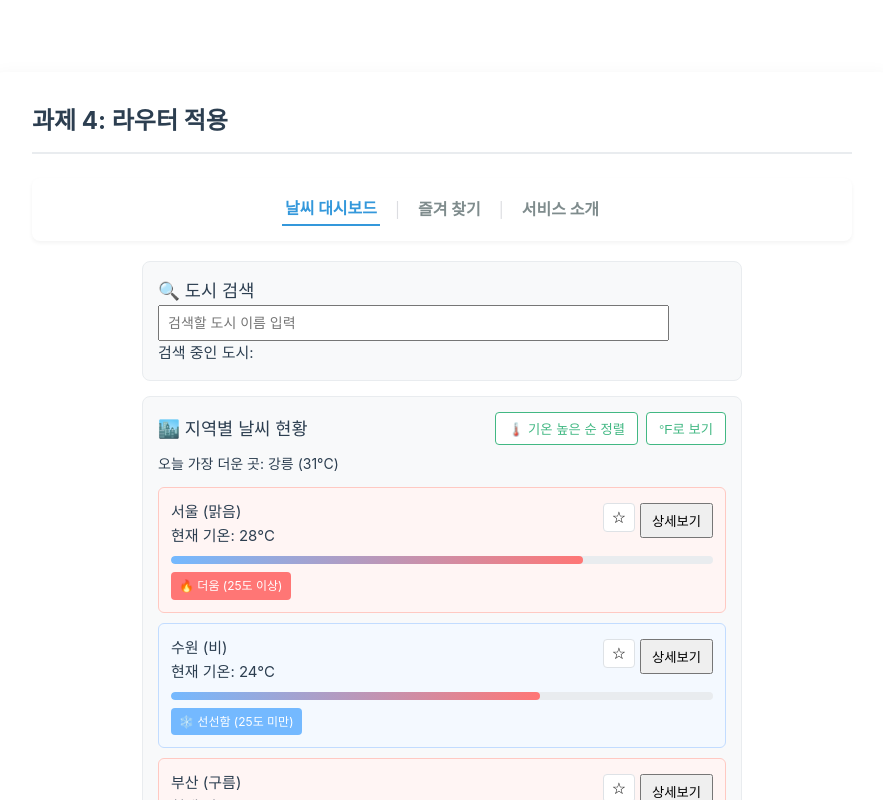
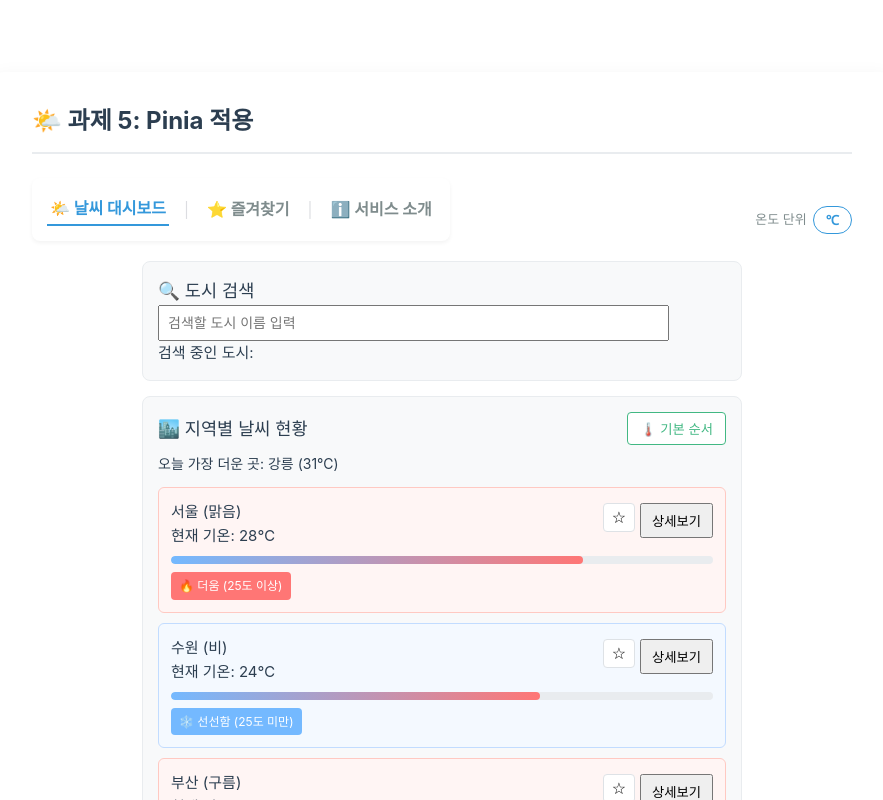
Before and after one commit to Taeyum/skala-vue, a Vue app: page / in a window 1280 px wide. Shown: the top 800 px of the page, without its empty margins (50-933 px from the left). Built offline with nearby package versions, Linux system fonts and the light colour scheme.

Commit message:
feat: Weather Store 과제 1~4 요구사항 구현

```diff
--- a/src/App.vue
+++ b/src/App.vue
@@ -1,48 +1,52 @@
 <script setup>
 import './assets/exercise.css'
-import { ref, provide, watch } from 'vue'
 import { RouterLink, RouterView } from 'vue-router';
+import { useFavoriteStore } from './stores/favoriteStore';
+import UnitToggler from '@/components/exercise/UnitToggler.vue';
 
-// 즐겨찾기 상태를 앱 최상위로 승격 (라우트 간 공유를 위해)
-const favoriteIds = ref([])
-
-const toggleFavorite = (cityId) => {
-  const index = favoriteIds.value.indexOf(cityId)
-  if (index === -1) {
-    favoriteIds.value.push(cityId)
-  } else {
-    favoriteIds.value.splice(index, 1)
-  }
-}
-
-watch(
-  favoriteIds,
-  (newVal) => {
-    console.log(`[watch] 즐겨찾기 변경! 현재 ${newVal.length}개:`, newVal.join(', '))
-  },
-  { deep: true },
-)
-
-// 하위 모든 컴포넌트에서 inject 가능
-provide('favoriteIds', favoriteIds)
-provide('toggleFavorite', toggleFavorite)
+const favoriteStore = useFavoriteStore()
 </script>
 
 <template>
   <div class="app-container">
-    <h1> 과제 4: 라우터 적용 </h1>
+    <h1>🌤️ 과제 5: Pinia 적용</h1>
     <hr />
 
-    <nav class="navigation-bar">
-      <RouterLink to="/" class="nav-item">날씨 대시보드</RouterLink>
-      <span class="divider">|</span>
-      <RouterLink to="/favorites" class="nav-item">즐겨 찾기</RouterLink>
-      <span class="divider">|</span>
-      <RouterLink to="/about" class="nav-item">서비스 소개</RouterLink>
-    </nav>
+    <div class="nav-row">
+      <nav class="navigation-bar">
+        <RouterLink to="/" class="nav-item">🌤️ 날씨 대시보드</RouterLink>
+        <span class="divider">|</span>
+        <RouterLink to="/favorites" class="nav-item">
+          ⭐ 즐겨찾기
+          <span v-if="favoriteStore.hasFavorite" class="badge-count">{{ favoriteStore.favoriteCount }}</span>
+        </RouterLink>
+        <span class="divider">|</span>
+        <RouterLink to="/about" class="nav-item">ℹ️ 서비스 소개</RouterLink>
+      </nav>
+
+      <UnitToggler />
+    </div>
 
     <main>
       <RouterView />
     </main>
   </div>
 </template>
+
+<style scoped>
+.nav-row {
+  display: flex;
+  align-items: center;
+  justify-content: space-between;
+  gap: 12px;
+}
+.badge-count {
+  display: inline-block;
+  min-width: 18px;
+  padding: 1px 6px;
+  border-radius: 10px;
+  background: #f7b731;
+  color: #fff;
+  font-size: 11px;
+}
+</style>
--- /dev/null
+++ b/src/components/exercise/UnitToggler.vue
@@ -0,0 +1,42 @@
+<script setup>
+import { useConfigStore } from '@/stores/configStore.js'
+
+const configStore = useConfigStore()
+</script>
+
+<template>
+  <div class="unit-toggler">
+    <span class="label">온도 단위</span>
+    <button class="btn-unit" @click="configStore.toggleUnit">
+      {{ configStore.unitSymbol }}
+    </button>
+  </div>
+</template>
+
+<style scoped>
+.unit-toggler {
+  display: flex;
+  align-items: center;
+  gap: 6px;
+}
+
+.label {
+  font-size: 13px;
+  color: #7f8c8d;
+}
+
+.btn-unit {
+  padding: 4px 12px;
+  border: 1px solid #3498db;
+  border-radius: 20px;
+  background: #fff;
+  color: #3498db;
+  font-weight: bold;
+  cursor: pointer;
+}
+
+.btn-unit:hover {
+  background: #3498db;
+  color: #fff;
+}
+</style>
--- a/src/components/exercise/WeatherCard.vue
+++ b/src/components/exercise/WeatherCard.vue
@@ -43,7 +43,7 @@ const emit = defineEmits(['select-card', 'click-detail', 'toggle-favorite'])
         @click="emit('select-card', city)"
     >
         <h4>{{ city.name }} ({{ city.status }})</h4>
-        <p>현재 기온: {{ displayTemp ?? '측정 불가' }}{{ city.temp === null ? '' : `°${unit}` }}</p>
+        <p>현재 기온: {{ displayTemp ?? '측정 불가' }}{{ city.temp === null ? '' : unit }}</p>
 
         <TempGauge v-if="city.temp !== null" :width="gaugeWidth" />
         <WeatherBadge :temp="city.temp" />
--- /dev/null
+++ b/src/stores/configStore.js
@@ -0,0 +1,29 @@
+import { ref, computed } from 'vue'
+import { defineStore } from 'pinia'
+
+export const useConfigStore = defineStore('config', () => {
+  // state
+  const unit = ref('celsius')
+  const sortOrder = ref('none') // 'none' | 'desc' | 'asc'
+
+  // getters
+  const unitSymbol = computed(() => (unit.value === 'celsius' ? '℃' : '℉'))
+  const sortLabel = computed(() => {
+    if (sortOrder.value === 'desc') return '🌡️ 기온 높은 순'
+    if (sortOrder.value === 'asc') return '🌡️ 기온 낮은 순'
+    return '🌡️ 기본 순서'
+  })
+
+  // actions
+  function toggleUnit() {
+    unit.value = unit.value === 'celsius' ? 'fahrenheit' : 'celsius'
+  }
+
+  function toggleSort() {
+    if (sortOrder.value === 'none') sortOrder.value = 'desc'
+    else if (sortOrder.value === 'desc') sortOrder.value = 'asc'
+    else sortOrder.value = 'none'
+  }
+
+  return { unit, sortOrder, unitSymbol, sortLabel, toggleUnit, toggleSort }
+})
--- /dev/null
+++ b/src/stores/favoriteStore.js
@@ -0,0 +1,27 @@
+import { ref, computed } from 'vue'
+import { defineStore } from 'pinia'
+
+export const useFavoriteStore = defineStore('favorite', () => {
+  // state
+  const favoriteIds = ref([])
+
+  // getters
+  const favoriteCount = computed(() => favoriteIds.value.length)
+  const hasFavorite = computed(() => favoriteIds.value.length > 0)
+
+  // actions
+  function toggleFavorite(cityId) {
+    const index = favoriteIds.value.indexOf(cityId)
+    if (index === -1) {
+      favoriteIds.value.push(cityId)
+    } else {
+      favoriteIds.value.splice(index, 1)
+    }
+  }
+
+  function isFavorite(cityId) {
+    return favoriteIds.value.includes(cityId)
+  }
+
+  return { favoriteIds, favoriteCount, hasFavorite, toggleFavorite, isFavorite }
+})
--- a/src/views/FavoriteView.vue
+++ b/src/views/FavoriteView.vue
@@ -1,10 +1,10 @@
 <script setup>
-import { ref, computed, inject } from 'vue'
+import { ref, computed } from 'vue'
 import { useRouter } from 'vue-router'
+import { useFavoriteStore } from '@/stores/favoriteStore.js'
 
 const router = useRouter()
-const favoriteIds = inject('favoriteIds')
-const toggleFavorite = inject('toggleFavorite')
+const favoriteStore = useFavoriteStore()
 
 // 도시 이름 조회용 (홈과 동일 데이터 — Pinia 도입 전 임시)
 const cityNames = ref({
@@ -16,8 +16,9 @@ const cityNames = ref({
   city_06: '제주',
 })
 
+// favoriteList의 참조 대상 변경
 const favoriteList = computed(() =>
-  favoriteIds.value.map((id) => ({ id, name: cityNames.value[id] ?? '알 수 없는 지역' })),
+  favoriteStore.favoriteIds.map((id) => ({ id, name: cityNames.value[id] ?? '알 수 없는 지역' })),
 )
 
 const goDetail = (id) => {
@@ -36,7 +37,7 @@ const goDetail = (id) => {
     <ul v-else class="fav-list">
       <li v-for="item in favoriteList" :key="item.id">
         <span class="name" @click="goDetail(item.id)">{{ item.name }}</span>
-        <button class="btn-remove" @click="toggleFavorite(item.id)">해제</button>
+        <button class="btn-remove" @click="favoriteStore.toggleFavorite(item.id)">해제</button>
       </li>
     </ul>
   </div>
--- a/src/views/WeatherDetailView.vue
+++ b/src/views/WeatherDetailView.vue
@@ -1,9 +1,11 @@
 <script setup>
-import { ref, onMounted } from 'vue'
+import { ref, computed, onMounted } from 'vue'
 import { useRoute, useRouter } from 'vue-router'
+import { useConfigStore } from '@/stores/configStore.js'
 
 const route = useRoute()
 const router = useRouter()
+const configStore = useConfigStore()
 
 // 상세 화면 전용 Mock Data (7장 Pinia 도입 전까지 임시)
 const cityDetails = [
@@ -17,6 +19,15 @@ const cityDetails = [
 
 // 선택된 도시 객체
 const city = ref(null)
+
+const displayTemp = computed(() => {
+  const rawTemp = city.value?.temp // 원본 데이터는 섭씨 숫자
+  if (rawTemp === null || rawTemp === undefined) return null
+  if (configStore.unit === 'fahrenheit') {
+    return Math.round((rawTemp * 9) / 5 + 32)
+  }
+  return rawTemp
+})
 
 // Mount 시점에 cityId로 Mock Data에서 도시 객체 선택
 onMounted(() => {
@@ -35,7 +46,7 @@ const goBack = () => {
 
     <div v-if="city" class="info-panel">
       <p class="location">📍 지정 지역: {{ city.fullName }}</p>
-      <p>실시간 기온: {{ city.temp ?? '측정 불가' }}{{ city.temp === null ? '' : '°C' }}</p>
+      <p>실시간 기온: {{ displayTemp ?? '측정 불가' }}{{ displayTemp === null ? '' : configStore.unitSymbol }}</p>
       <p>기상 현황: {{ city.status }}</p>
       <p>대기 습도: {{ city.humidity ?? '-' }}{{ city.humidity === null ? '' : '%' }}</p>
       <p>현재 풍속: {{ city.windSpeed ?? '-' }}{{ city.windSpeed === null ? '' : 'm/s' }}</p>
--- a/src/views/WeatherHomeView.vue
+++ b/src/views/WeatherHomeView.vue
@@ -1,9 +1,16 @@
 <script setup>
-import { ref, computed, watch, watchEffect, inject, onMounted } from 'vue'
+import { ref, computed, watch, watchEffect, onMounted } from 'vue'
 import { useRoute, useRouter } from 'vue-router';
+import { useConfigStore } from '@/stores/configStore.js'
+import { useFavoriteStore } from '@/stores/favoriteStore';
 import BaseDashboardCard from '@/components/exercise/BaseDashboardCard.vue';
 import SearchBar from '@/components/exercise/SearchBar.vue';
 import WeatherCard from '@/components/exercise/WeatherCard.vue';
+
+const route = useRoute()
+const router = useRouter()
+const configStore = useConfigStore()
+const favoriteStore = useFavoriteStore()
 
 const weatherList = ref([
   { id: 'city_01', name: '서울', temp: 28, status: '맑음' },
@@ -24,13 +31,7 @@ onMounted(() => {
 
 const selectedCityInfo = ref('카드를 클릭하거나 검색해 보세요.')
 const selectedId = ref('')
-const unit = ref('C')
-const route = useRoute()
-const router = useRouter()
 
-// favoriteIds, toggleFavorite 선언과 watch는 삭제하고 inject로 대체
-const favoriteIds = inject('favoriteIds')
-const toggleFavorite = inject('toggleFavorite')
 
 const filteredWeatherList = computed(() => {
     return weatherList.value.filter((item) => item.name.includes(searchQuery.value))
@@ -51,21 +52,24 @@ watch(searchQuery, (newQuery) => {
   })
 })
 
-
-watch(unit, (newUnit, oldUnit) => {
-    console.log(`[watch] 온도 단위 변경: ${oldUnit} -> ${newUnit}`)
-})
-
 const tempToWidth = (temp) => ((temp + 10) / 50) * 100 + '%'
 
 const convertTemp = (celsius) => {
     if (celsius === null) return null
-    return unit.value === 'F' ? Math.round((celsius * 9) / 5 + 32) : celsius
+    return configStore.unit === 'fahrenheit' ? Math.round((celsius * 9) / 5 + 32) : celsius
+
 }
 
-const sortByTemp = () => {
-  weatherList.value = weatherList.value.toSorted((a, b) => (b.temp ?? -99) - (a.temp ?? -99))
-}
+const sortedWeatherList = computed(() => {
+  const list = filteredWeatherList.value
+  if (configStore.sortOrder === 'desc') {
+    return list.toSorted((a, b) => (b.temp ?? -99) - (a.temp ?? -99))
+  }
+  if (configStore.sortOrder === 'asc') {
+    return list.toSorted((a, b) => (a.temp ?? 99) - (b.temp ?? 99))
+  }
+  return list
+})
 
 const hottestCity = computed(() =>
   weatherList.value.filter((c) => c.temp !== null).toSorted((a, b) => b.temp - a.temp)[0],
@@ -96,33 +100,32 @@ const handleClickDetail = (city) => {
       <div class="list-head">
         <h3>🏙️ 지역별 날씨 현황</h3>
         <div class="head-buttons">
-          <button class="btn-sort" @click="sortByTemp">🌡️ 기온 높은 순 정렬</button>
-          <button class="btn-sort" @click="unit = unit === 'C' ? 'F' : 'C'">
-            {{ unit === 'C' ? '°F로 보기' : '°C로 보기' }}
+          <button class="btn-sort" @click="configStore.toggleSort">
+            {{ configStore.sortLabel }}
           </button>
         </div>
       </div>
 
       <p class="summary" v-if="hottestCity">
         오늘 가장 더운 곳: <strong>{{ hottestCity.name }}</strong>
-        ({{ convertTemp(hottestCity.temp) }}°{{ unit }})
+        ({{ convertTemp(hottestCity.temp) }}{{ configStore.unitSymbol }})
       </p>
 
       <WeatherCard
-        v-for="item in filteredWeatherList"
+        v-for="item in sortedWeatherList"
         :key="item.id"
         :city="item"
         :display-temp="convertTemp(item.temp)"
-        :unit="unit"
+        :unit="configStore.unitSymbol"
         :gauge-width="item.temp !== null ? tempToWidth(item.temp) : '0%'"
         :is-selected="selectedId === item.id"
-        :is-favorite="favoriteIds.includes(item.id)"
+        :is-favorite="favoriteStore.isFavorite(item.id)"
         @select-card="handleSelectCard"
         @click-detail="handleClickDetail"
-        @toggle-favorite="toggleFavorite"
+        @toggle-favorite="favoriteStore.toggleFavorite"
       />
 
-      <p v-if="filteredWeatherList.length === 0" class="no-result">
+      <p v-if="sortedWeatherList.length === 0" class="no-result">
         검색 결과와 일치하는 도시가 없습니다.
       </p>
     </BaseDashboardCard>
```
